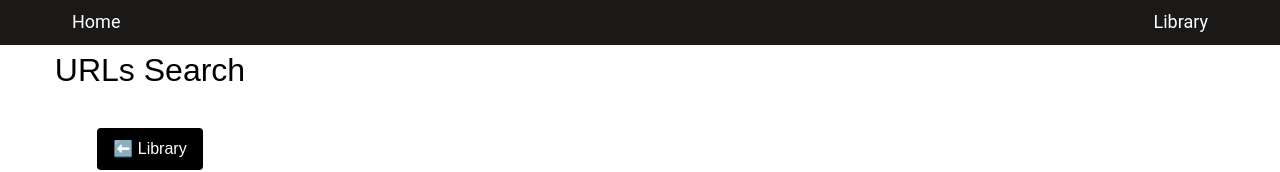
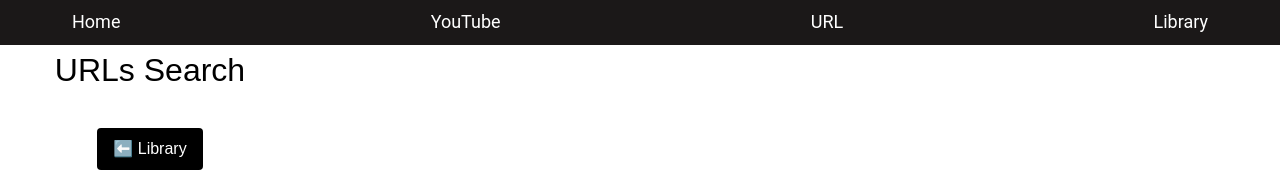
Before and after one commit to uk030621/MediaHouseLWJ, a Next.js app: page /search in a window 1280 px wide. Shown: the top 172 px of the page. Built offline with nearby package versions, Linux system fonts and the light colour scheme.

Commit message:
Centred URL search using margin: 0 auto; /* Centers the form horizontally */

```diff
--- a/app/layout.js
+++ b/app/layout.js
@@ -36,6 +36,12 @@ export default function RootLayout({ children }) {
                 <Link href="/">Home</Link>
               </li>
               <li>
+                <Link href="/youtube">YouTube</Link>
+              </li>
+              <li>
+                <Link href="/search">URL</Link>
+              </li>
+              <li>
                 <Link href="/enhanced">Library</Link>
               </li>
               {/*<li>
--- a/app/search/page.js
+++ b/app/search/page.js
@@ -81,6 +81,7 @@ export default function SearchComponent() {
           flex-direction: column;
           gap: 1rem; /* Space between elements */
           width: 300px;
+          margin: 0 auto; /* Centers the form horizontally */
         }
 
         input,
```
